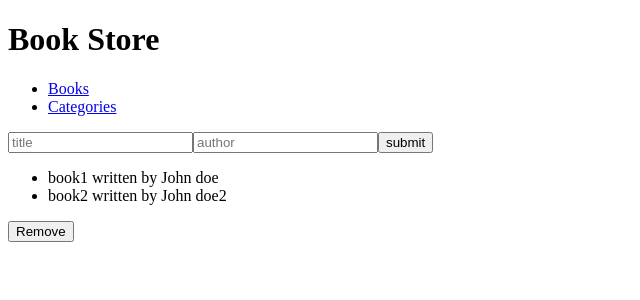
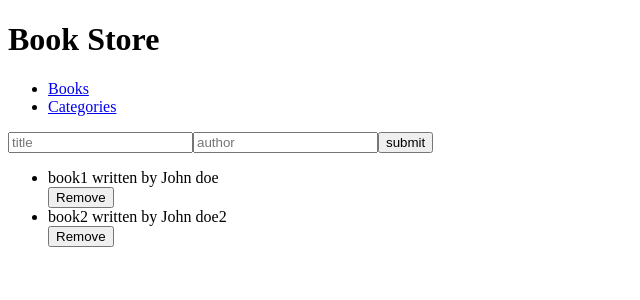
Before and after one commit to shella12/BookStore, a React (Create React App) app: page / in a window 1280 px wide. Shown: the top 300 px of the page, without its empty margins (0-640 px from the left). Built offline with nearby package versions, Linux system fonts and the light colour scheme.

Commit message:
Add react-redux and connect component with redux

```diff
--- a/package.json
+++ b/package.json
@@ -3,14 +3,18 @@
   "version": "0.1.0",
   "private": true,
   "dependencies": {
+    "@reduxjs/toolkit": "^1.9.0",
     "@testing-library/jest-dom": "^5.16.5",
     "@testing-library/react": "^13.4.0",
     "@testing-library/user-event": "^13.5.0",
     "prop-types": "^15.8.1",
     "react": "^18.2.0",
     "react-dom": "^18.2.0",
+    "react-redux": "^8.0.5",
     "react-router-dom": "^6.4.3",
     "react-scripts": "5.0.1",
+    "redux": "^4.2.0",
+    "uuid": "^9.0.0",
     "web-vitals": "^2.1.4"
   },
   "scripts": {
--- a/src/components/Book.js
+++ b/src/components/Book.js
@@ -1,22 +1,27 @@
 import PropTypes from 'prop-types';
 
 const Book = (props) => {
-  const { title, author } = props;
+  const {
+    id, title, author, onRemove,
+  } = props;
   return (
     <div>
-      <li>
+      <li id={id}>
         {title}
         {' '}
         written by
         {' '}
         {author}
       </li>
+      <button type="button" id={id} onClick={(e) => onRemove(e)}>Remove</button>
     </div>
   );
 };
 Book.propTypes = {
+  id: PropTypes.string.isRequired,
   title: PropTypes.string.isRequired,
   author: PropTypes.string.isRequired,
+  onRemove: PropTypes.func.isRequired,
 };
 
 export default Book;
--- a/src/components/BookList.js
+++ b/src/components/BookList.js
@@ -2,15 +2,18 @@ import PropTypes from 'prop-types';
 import Book from './Book';
 
 const BookList = (props) => {
-  const { books } = props;
+  const { books, onRemove } = props;
+  console.log(books);
   return (
     <div>
       <ul>
-        {books.map((books) => (
+        {books.map((book) => (
           <Book
-            key={books.id}
-            title={books.title}
-            author={books.author}
+            key={book.id}
+            id={book.id}
+            title={book.title}
+            author={book.author}
+            onRemove={onRemove}
           />
         ))}
       </ul>
@@ -20,9 +23,11 @@ const BookList = (props) => {
 BookList.propTypes = {
   books: PropTypes.arrayOf(
     ({
+      id: PropTypes.string,
       title: PropTypes.string,
       author: PropTypes.string,
     }),
   ).isRequired,
+  onRemove: PropTypes.func.isRequired,
 };
 export default BookList;
--- a/src/components/Books.js
+++ b/src/components/Books.js
@@ -1,24 +1,18 @@
-// import { useState } from 'react';
+import { useDispatch, useSelector } from 'react-redux';
 import BookList from './BookList';
 import NewBook from './NewBook';
+import { removeBook } from '../redux/books/book';
 
 function Books() {
-  const books = [
-    {
-      title: 'book1',
-      author: 'John doe',
-    },
-    {
-      title: 'book2',
-      author: 'John doe2',
-    },
-
-  ];
+  const books = useSelector((state) => state.booksR);
+  const dispatch = useDispatch();
+  const onRemove = (e) => {
+    dispatch(removeBook(e.target.id));
+  };
   return (
     <div>
       <NewBook />
-      <BookList books={books} />
-      <button type="button">Remove</button>
+      <BookList books={books} onRemove={onRemove} />
     </div>
   );
 }
--- a/src/components/Categories.js
+++ b/src/components/Categories.js
@@ -1,7 +1,18 @@
+import { useDispatch, useSelector } from 'react-redux';
+import { chkStatus } from '../redux/categories/categories';
+
 function Categories() {
+  const dispatch = useDispatch();
+  const display = useSelector((state) => state.categoriesR);
+  const statusCheck = () => {
+    dispatch(chkStatus());
+    console.log(display);
+  };
+
   return (
     <div>
-      <button type="button">Check status</button>
+      <button type="button" onClick={statusCheck}>Check status</button>
+      <h1>{display}</h1>
     </div>
   );
 }
--- a/src/components/NewBook.js
+++ b/src/components/NewBook.js
@@ -1,16 +1,22 @@
+import { useState } from 'react';
+import { useDispatch } from 'react-redux';
+import { addBook } from '../redux/books/book';
+
 function NewBook() {
-  // const [ books, setbooks] = useState(null);
-  // changeHandler = (value) => {
-  //     console.log(value);
-  // }
+  const [title, setTitle] = useState('');
+  const [author, setAuthor] = useState('');
+  const dispatch = useDispatch();
+  const onClickHandler = (e) => {
+    e.preventDefault();
+    dispatch(addBook(title, author));
+    setAuthor('');
+    setTitle('');
+  };
   return (
     <form>
-      {/* <label>title</label> */}
-      <input type="text" placeholder="title" />
-
-      {/* <label>Author</label> */}
-      <input type="text" placeholder="author" />
-      <button type="submit">submit</button>
+      <input type="text" name="title" placeholder="title" value={title} onChange={(e) => setTitle(e.target.value)} />
+      <input type="text" name="author" placeholder="author" value={author} onChange={(e) => setAuthor(e.target.value)} />
+      <button type="submit" onClick={(event) => onClickHandler(event)}>submit</button>
     </form>
 
   );
--- a/src/index.js
+++ b/src/index.js
@@ -1,13 +1,17 @@
 import React from 'react';
 import ReactDOM from 'react-dom/client';
 import { BrowserRouter } from 'react-router-dom';
+import { Provider } from 'react-redux';
 import App from './App';
+import store from './redux/configuration';
 
 const root = ReactDOM.createRoot(document.getElementById('root'));
 root.render(
   <React.StrictMode>
-    <BrowserRouter>
-      <App />
-    </BrowserRouter>
+    <Provider store={store}>
+      <BrowserRouter>
+        <App />
+      </BrowserRouter>
+    </Provider>
   </React.StrictMode>,
 );
--- a/src/redux/books/book.js
+++ b/src/redux/books/book.js
@@ -1,7 +1,20 @@
-let nextBookid = 0;
+import { v4 as uuidv4 } from 'uuid';
+
+let nextBookId = 0;
 const ADD_BOOK = 'bookstore/booksReducer/ADD_BOOK';
 const REMOVE_BOOK = 'bookstore/booksReducer/REMOVE_BOOK';
-const initialState = [];
+const initialState = [
+  {
+    id: uuidv4(),
+    title: 'book1',
+    author: 'John doe',
+  },
+  {
+    id: uuidv4(),
+    title: 'book2',
+    author: 'John doe2',
+  },
+];
 
 const booksReducer = (books = initialState, action) => {
   switch (action.type) {
@@ -23,9 +36,9 @@ const booksReducer = (books = initialState, action) => {
 };
 
 export const addBook = (bookTitle, bookAuthor) => {
-  nextBookid += 1;
+  nextBookId = uuidv4();
   return {
-    id: nextBookid,
+    id: nextBookId,
     type: ADD_BOOK,
     title: bookTitle,
     author: bookAuthor,
--- a/src/redux/categories/categories.js
+++ b/src/redux/categories/categories.js
@@ -1,9 +1,12 @@
 const STATUS = 'bookstore/categoryReducer/CHECK_STATUS';
-const initialState = [];
+const initialState = '';
 const categoryReducer = (categories = initialState, action) => {
   switch (action.type) {
-    case STATUS:
-      return 'Under construction';
+    case STATUS: {
+      console.log('goy');
+      return categories.concat(' ', 'Under construction');
+    }
+
     default:
       return categories;
   }
--- a/src/redux/configuration.js
+++ b/src/redux/configuration.js
@@ -7,6 +7,8 @@ const rootReducer = combineReducers({
   categoriesR: categoryReducer,
 });
 
-const store = configureStore(rootReducer);
+const store = configureStore({
+  reducer: rootReducer,
+});
 
 export default store;
```
Also changed, not shown: 1 other file (tests, documents, lock files or other folders).
